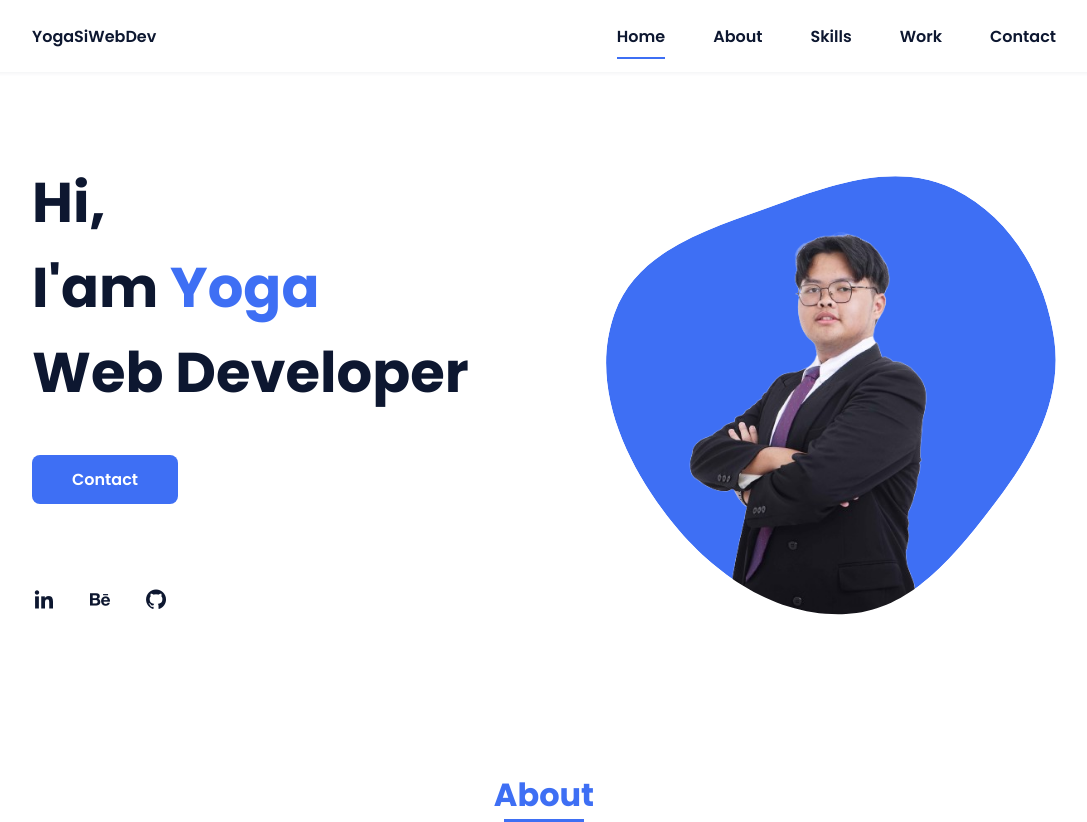
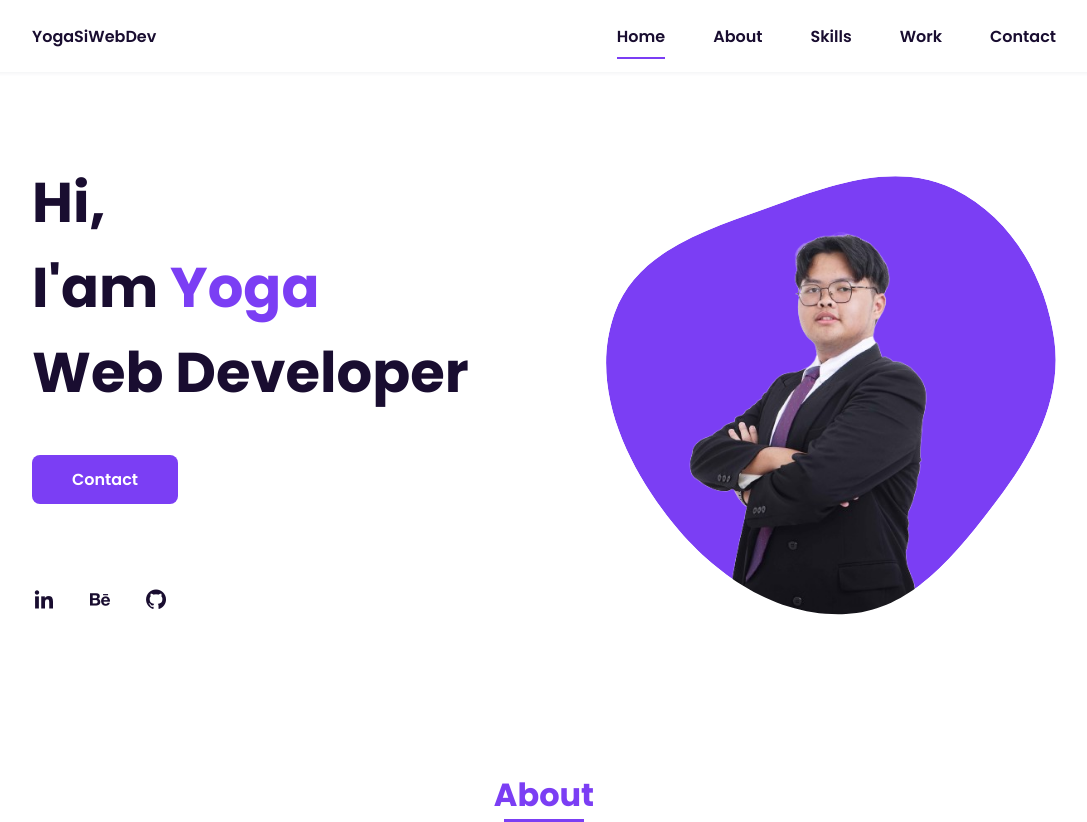
Before and after one commit to YogUNI/My-portfolio, a plain HTML site: page index.html in a window 1280 px wide. Shown: the top 822 px of the page, without its empty margins (96-1183 px from the left). Drawn offline with nearby package versions, Linux system fonts and the light colour scheme; files that its build step writes are made by us from their sources.

Commit message:
styles.scss

```diff
--- a/assets/scss/styles.scss
+++ b/assets/scss/styles.scss
@@ -9,7 +9,7 @@
     /*===== Colores =====*/
     /*Purple 260 - Red 355 - Blue 224 - Pink 340*/
     /* HSL color mode */
-    --hue-color: 224;
+    --hue-color: 260;
     --first-color: hsl(var(--hue-color), 89%, 60%);
     --second-color: hsl(var(--hue-color), 56%, 12%);
 
```
